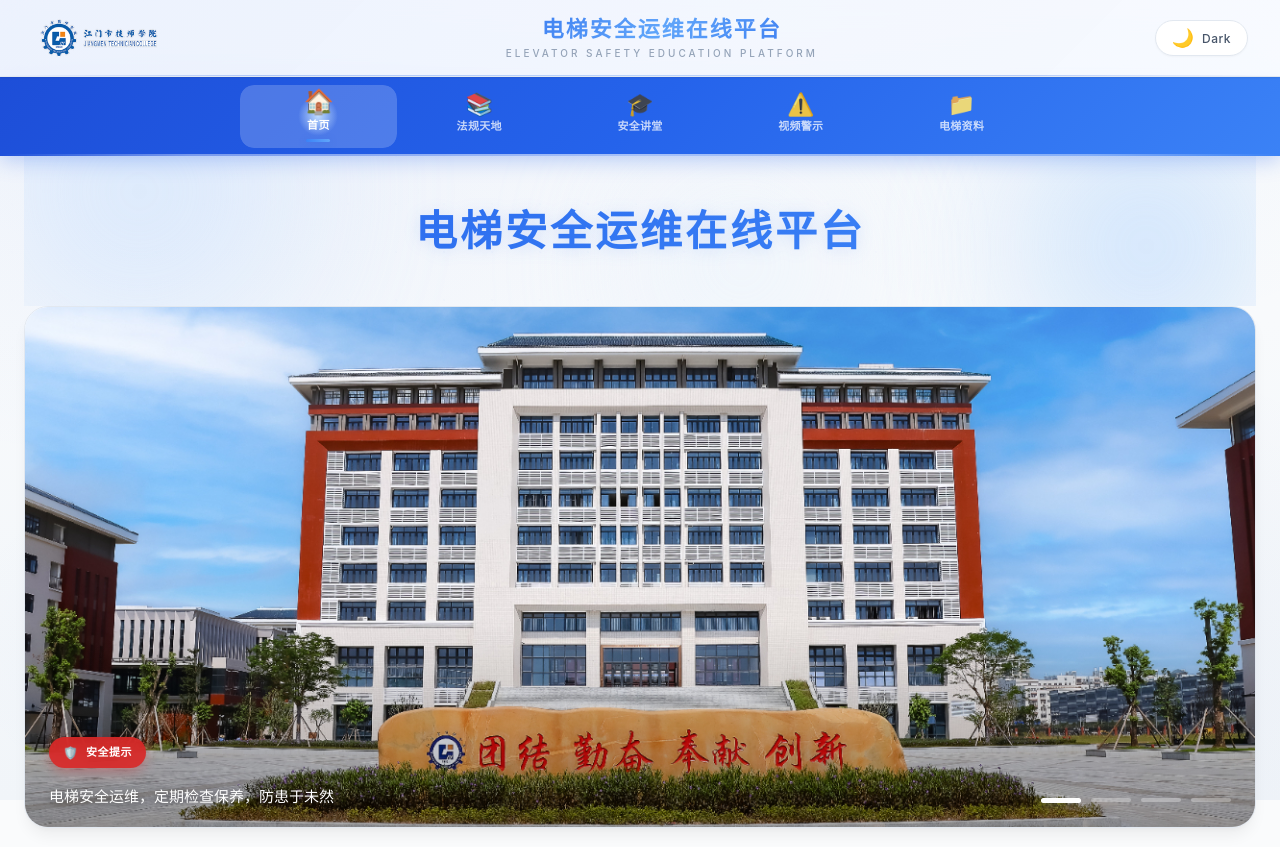
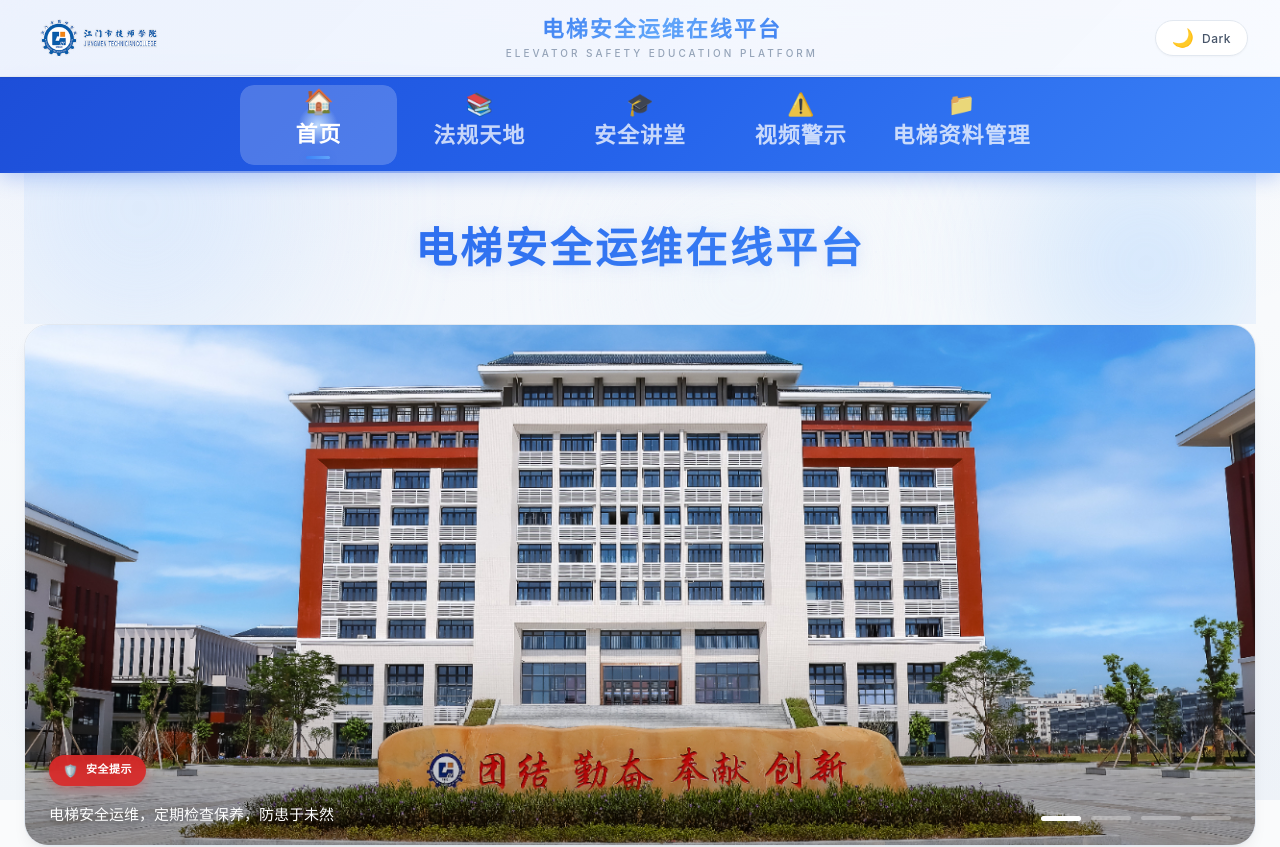
Before and after one commit to TheFunc/VideoWeb, a Vue app: page / in a window 1280 px wide. Shown: the top 847 px of the page. Built offline with nearby package versions, Linux system fonts and the light colour scheme.

Commit message:
简单修改

```diff
--- a/src/assets/styles/global.css
+++ b/src/assets/styles/global.css
@@ -259,34 +259,58 @@ body.dark-mode::after {
   min-height: 100vh;
 }
 
-/* ========== 滚动条样式 ========== */
+/* ========== 滚动条样式 - 不滚动时隐藏 ========== */
+/* Firefox 滚动条 - 细且不滚动时透明 */
+html {
+  scrollbar-width: thin;
+  scrollbar-color: transparent transparent;
+}
+
+/* 页面滚动时或鼠标移入时显示滚动条 */
+html:active,
+html:focus-within,
+html:hover {
+  scrollbar-color: var(--primary-400) transparent;
+}
+
+/* Webkit 内核 (Chrome/Safari/Edge) */
+/* 默认：滚动条占用空间（防止布局偏移），但透明不可见 */
 ::-webkit-scrollbar {
-  width: 8px;
-  height: 8px;
+  width: 6px;
+  height: 6px;
 }
 
 ::-webkit-scrollbar-track {
-  background: var(--bg-secondary);
+  background: transparent;
   border-radius: var(--radius-full);
 }
 
 ::-webkit-scrollbar-thumb {
+  background: transparent;
+  border-radius: var(--radius-full);
+  transition: background 0.35s ease;
+}
+
+/* 滚动或悬停时显示滚动条 */
+html:hover::-webkit-scrollbar-thumb,
+html:focus-within::-webkit-scrollbar-thumb,
+html:active::-webkit-scrollbar-thumb {
   background: linear-gradient(180deg, var(--primary-400) 0%, var(--primary-600) 100%);
-  border-radius: var(--radius-full);
-  transition: background var(--transition-base);
 }
 
 ::-webkit-scrollbar-thumb:hover {
-  background: linear-gradient(180deg, var(--primary-300) 0%, var(--primary-500) 100%);
+  background: linear-gradient(180deg, var(--primary-300) 0%, var(--primary-500) 100%) !important;
 }
 
-/* 深色模式滚动条 */
-body.dark-mode ::-webkit-scrollbar-thumb {
+/* 深色模式 */
+body.dark-mode html:hover::-webkit-scrollbar-thumb,
+body.dark-mode html:focus-within::-webkit-scrollbar-thumb,
+body.dark-mode html:active::-webkit-scrollbar-thumb {
   background: linear-gradient(180deg, var(--primary-700) 0%, var(--primary-500) 100%);
 }
 
 body.dark-mode ::-webkit-scrollbar-thumb:hover {
-  background: linear-gradient(180deg, var(--primary-600) 0%, var(--primary-400) 100%);
+  background: linear-gradient(180deg, var(--primary-600) 0%, var(--primary-400) 100%) !important;
 }
 
 /* ========== 页面切换动画 ========== */
--- a/src/components/BottomNavbar.vue
+++ b/src/components/BottomNavbar.vue
@@ -55,7 +55,7 @@ const menuItems: MenuItem[] = [
     path: '/video-warning'
   },
   {
-    label: '电梯资料',
+    label: '电梯资料管理',
     icon: '📁',
     path: 'http://127.0.0.1:8000/login',
     external: true
@@ -87,6 +87,8 @@ function handleNavClick(item: MenuItem) {
   top: 0;
   left: 0;
   right: 0;
+  width: 100%;
+  min-width: 100vw;
   z-index: 90;
   display: flex;
   justify-content: center;
@@ -210,12 +212,12 @@ body.dark-mode .nav-glow {
 .nav-text {
   position: relative;
   z-index: 1;
-  font-size: 11px;
+  font-size: 22px;
   font-weight: 600;
   white-space: nowrap;
   color: rgba(255, 255, 255, 0.75);
   transition: all var(--transition-base);
-  letter-spacing: 0.3px;
+  letter-spacing: 1px;
 }
 
 .nav-item:hover .nav-text {
```
